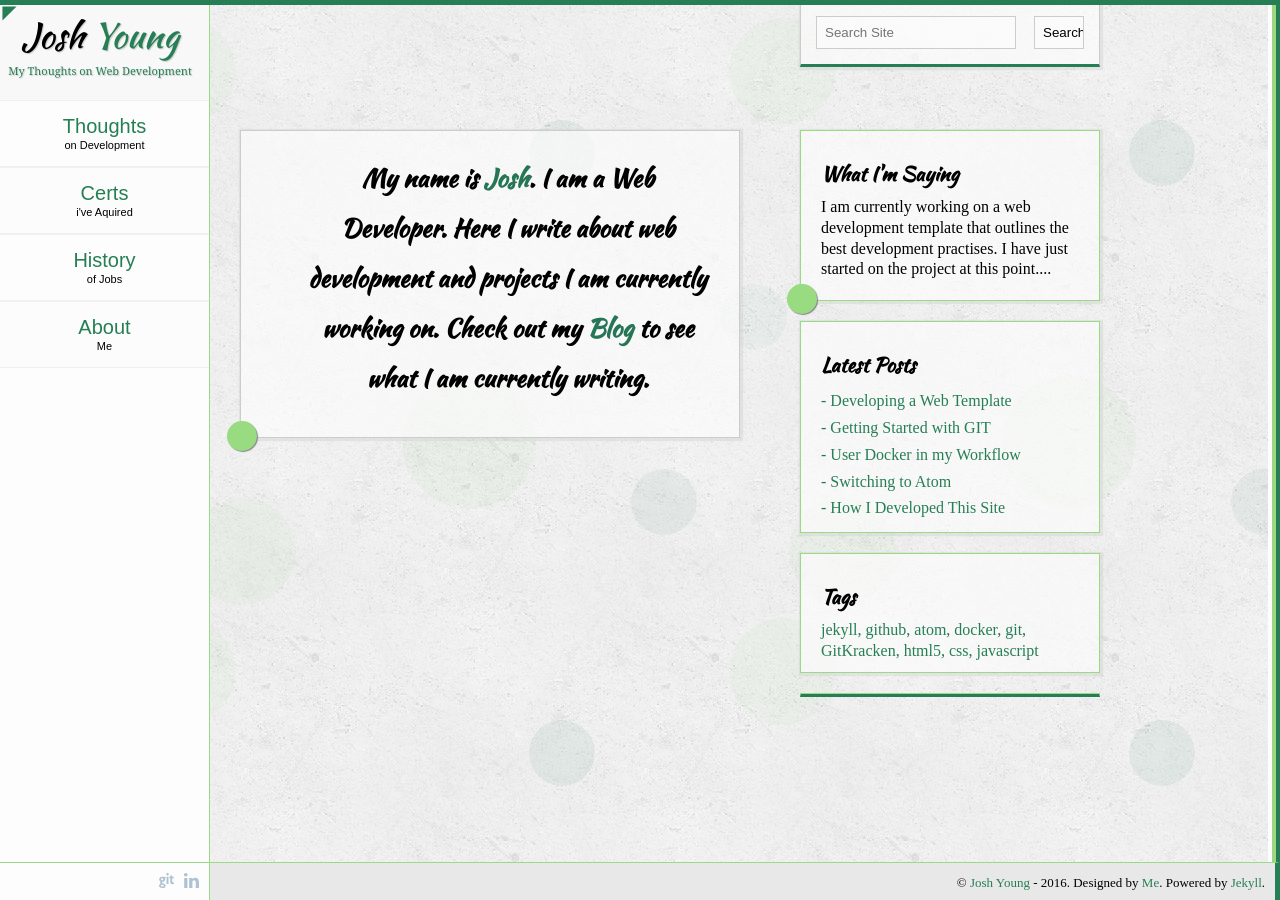
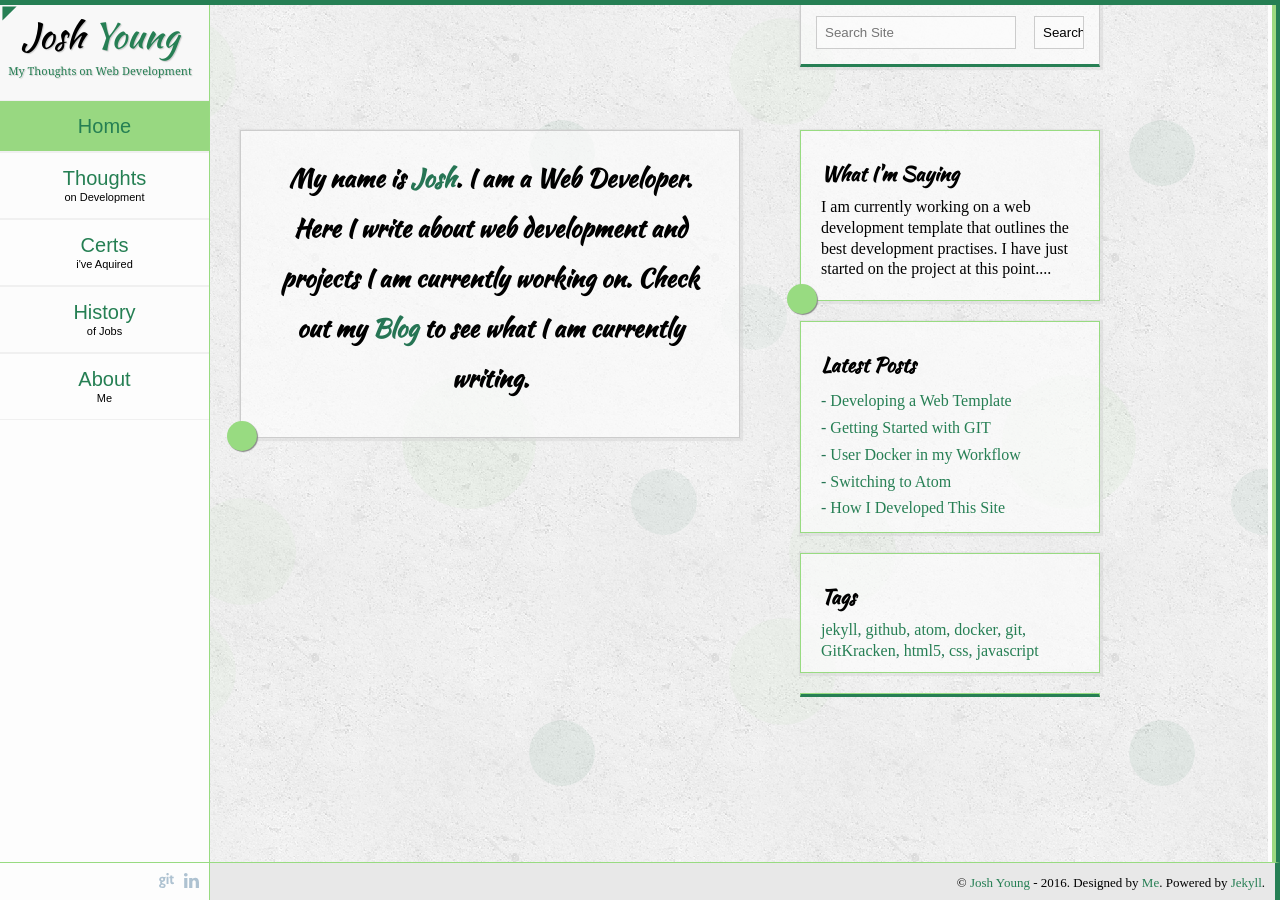
Before and after one commit to coder745/josh_website, a Jekyll site: the page built from index.md, in a window 1280 px wide. Built offline with Jekyll 4.4.1, drawn with Linux system fonts in a browser that asks for light colours.

Commit message:
Adjust styles for home page.

```diff
--- a/_includes/header.html
+++ b/_includes/header.html
@@ -13,7 +13,7 @@
             document.createElement("main");
         </script>
     </head>
-    <body>
+    <body {% if page.title == "Thoughts" or page.title == "Home" %} class="landing" {% endif %}>
         <div class="wrap">
             <div class="border"></div>
         <header>
@@ -28,7 +28,7 @@
                     {% assign pages = site.html_pages | sort:"weight"  %}
                     <ul>
                       {% for p in pages %}
-                          {% if p.title != 'Josh Young' %}
+                          {% if p.title != 'Home' %}
                           {% if p.title != 'Search' %}
                             <li>
                               <a {% if p.url == page.url %}class="active"{% endif %} href="{{ p.url }}">
--- a/css/style.scss
+++ b/css/style.scss
@@ -59,7 +59,6 @@ h1 {
 h2 {
     font-family: 'Kaushan Script';
     font-size: 25px;
-    margin-left: 35px;
     margin-bottom: 4px;
     font-weight: bold;
     margin-top: 22px;
@@ -405,13 +404,16 @@ section.content h2 {
 article {
     background: rgba(253, 253, 253, 0.7);
     position: relative;
-    padding: 0 30px 30px 30px;
     margin-bottom: 30px;
     border: solid 1px #ccc;
     -webkit-box-shadow: 1px 1px 1px 2px rgba(204,204,204,0.4);
     box-shadow: 1px 1px 1px 2px rgba(204,204,204,0.4);
     min-width: 500px;
+    padding: 0 10px 10px 10px;
 }
+    body.landing article {
+        padding: 0 30px 30px 30px;
+    }
 
 article:after {
     content: '';
@@ -650,6 +652,14 @@ footer a {
         margin-left: 0;
         font-size: 21px;
     }
+    section {
+        margin-left: 10px;
+        margin-right: 20px;
+    }
+    aside.side {
+        margin-left: 10px;
+        margin-right: 20px;
+    }
     article:after {
         display: none;
     }
@@ -670,6 +680,9 @@ footer a {
 }
 
 @media (max-width: 320px) {
+    body.landing article {
+        padding: 0 15px 15px 15px;
+    }
     section {
         margin: 0 15px 0 10px;
     }
--- a/index.md
+++ b/index.md
@@ -1,6 +1,6 @@
 ---
 layout: defaults
-title: Josh Young
+title: Home
 weight: 0
 ---
 <section>
```
